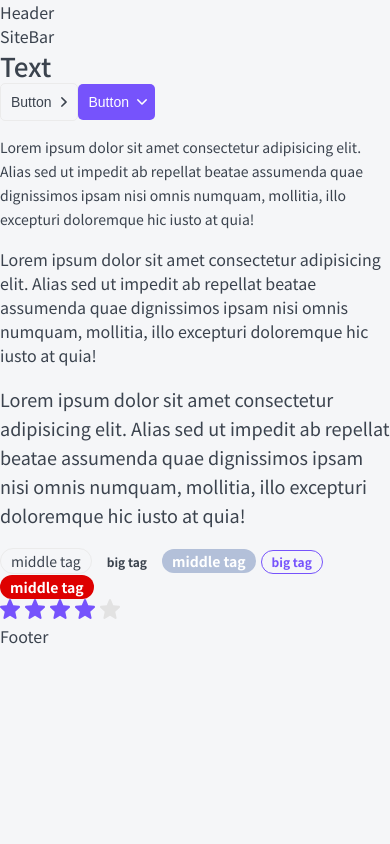
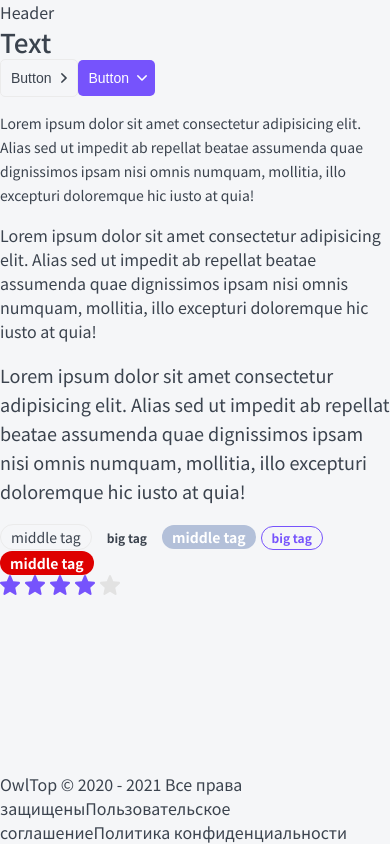
Before and after one commit to Kukonen/next-js-course, a Next.js app: page / in a window 390 px wide. Built offline with nearby package versions, Linux system fonts and the light colour scheme.

Commit message:
add grid styles

```diff
--- a/layout/Footer/Footer.tsx
+++ b/layout/Footer/Footer.tsx
@@ -3,8 +3,16 @@ import styles from './Footer.module.css';
 
 export const Footer = ({...props}:IFooterProps) : JSX.Element => {
     return (
-        <div {...props}>
-            Footer
+        <div {...props} className={styles.footer}>
+            <span className={styles.copyright}>
+                OwlTop © 2020 - 2021 Все права защищены
+            </span>
+            <a href="#" className={styles.link}>
+                Пользовательское соглашение
+            </a>
+            <a href="#" className={styles.link}>
+                Политика конфиденциальности
+            </a>
         </div>
     )
 }
--- a/layout/Layout.module.css
+++ b/layout/Layout.module.css
@@ -0,0 +1,43 @@
+.wrapper {
+    display: grid;
+    grid-template-columns: auto 230px minmax(320px, 1200px) auto;
+    grid-template-rows: auto 1fr auto;
+    min-height: 100vh;
+    grid-template-areas:
+        ". header header ."
+        ". sidebar body ."
+        "footer footer footer footer";
+}
+
+.header {
+    grid-area: header;
+    display: none;
+}
+
+.sidebar {
+    grid-area: sidebar;
+}
+
+.body {
+    grid-area: body;
+}
+
+.footer {
+    grid-area: footer;
+}
+
+@media(max-width: 765px) {
+    .wrapper {
+        grid-template-columns: minmax(320px, 1fr);
+        grid-template-areas:
+        "header"
+        "body"
+        "footer";
+    }
+    .sidebar {
+        display: none;
+    }
+    .header {
+        display: block;
+    }
+}
--- a/layout/Layout.tsx
+++ b/layout/Layout.tsx
@@ -2,21 +2,19 @@ import React, {FunctionComponent} from "react";
 import { ILayoutProps } from "./Layout.props";
 import styles from './Layout.module.css';
 import {Header} from './Header/Header';
-import {SiteBar} from "./SiteBar/SiteBar";
+import {SideBar} from "./SideBar/SideBar";
 import {Footer} from './Footer/Footer';
 
 const Layout = ({children}:ILayoutProps) : JSX.Element => {
     return (
-        <>
-            <Header  />
-            <div>
-                <SiteBar />
-                <div>
-                    {children}
-                </div>
+        <div className={styles.wrapper}>
+            <Header className={styles.header} />
+            <SideBar className={styles.sidebar}/>
+            <div className={styles.body}>
+                {children}
             </div>
-            <Footer />
-        </>
+            <Footer className={styles.footer} />
+        </div>
     );
 };
 
--- /dev/null
+++ b/layout/SideBar/SideBar.props.ts
@@ -0,0 +1,3 @@
+import {DetailedHTMLProps, HTMLAttributes, ReactNode} from 'react';
+
+export interface ISideBarProps extends DetailedHTMLProps<HTMLAttributes<HTMLDivElement>, HTMLDivElement>{ }
--- /dev/null
+++ b/layout/SideBar/SideBar.tsx
@@ -0,0 +1,10 @@
+import { ISideBarProps } from "./SideBar.props";
+import styles from './SideBar.module.css';
+
+export const SideBar = ({...props}:ISideBarProps) : JSX.Element => {
+    return (
+        <div {...props}>
+            SiteBar
+        </div>
+    )
+}
--- a/layout/SiteBar/SiteBar.props.ts
+++ /dev/null
@@ -1,3 +0,0 @@
-import {DetailedHTMLProps, HTMLAttributes, ReactNode} from 'react';
-
-export interface ISiteBarProps extends DetailedHTMLProps<HTMLAttributes<HTMLDivElement>, HTMLDivElement>{ }
--- a/layout/SiteBar/SiteBar.tsx
+++ /dev/null
@@ -1,10 +0,0 @@
-import { ISiteBarProps } from "./SiteBar.props";
-import styles from './SiteBar.module.css';
-
-export const SiteBar = ({...props}:ISiteBarProps) : JSX.Element => {
-    return (
-        <div {...props}>
-            SiteBar
-        </div>
-    )
-}
```
Also changed, not shown: layout/Footer/Footer.module.css (+14 -0 lines), layout/SideBar/SideBar.module.css (added).
